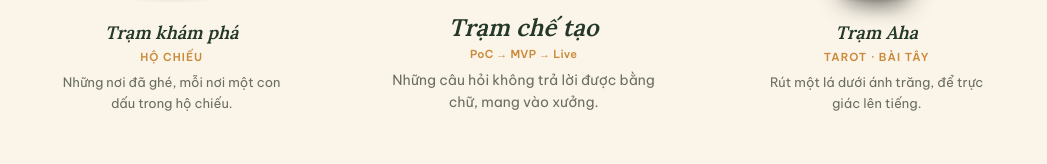
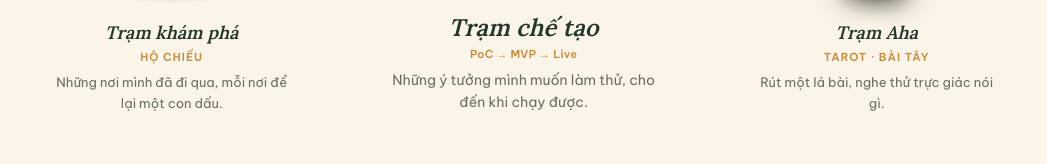
Before and after one commit to hankimthuy/mira-journey, a Next.js app: page / in a window 1280 px wide. Shown: the part 1074-1238 px from the top of the page, without its empty margins (116-1163 px from the left). Built offline with nearby package versions, Linux system fonts and the light colour scheme; no server answers; the database is empty.

Commit message:
Rewrite homepage station descriptions in a more natural voice
Co-Authored-By: Claude Opus 5.5 <noreply@anthropic.com>
Claude-Session: https://claude.ai/code/session_01XHeGJhoEZPS4ZkF6YX1wxX

```diff
--- a/app/aha/page.tsx
+++ b/app/aha/page.tsx
@@ -3,7 +3,7 @@ import CardStation from "@/components/CardStation";
 
 export const metadata: Metadata = {
   title: "Trạm Aha",
-  description: "Dưới ánh trăng, rút một lá tarot hay bài tây và để trực giác lên tiếng.",
+  description: "Rút một lá tarot hay bài tây, nghe thử trực giác nói gì.",
 };
 
 // Fixed star field: positions come from a tiny seeded generator, so the
--- a/components/StationCards.tsx
+++ b/components/StationCards.tsx
@@ -99,7 +99,7 @@ export default function StationCards({ places }: { places: Place[] }) {
             }
             name={exploreStation.name}
             meta={stamped.length > 0 ? `${stamped.length} con dấu` : "Hộ chiếu"}
-            description="Những nơi đã ghé, mỗi nơi một con dấu trong hộ chiếu."
+            description="Những nơi mình đã đi qua, mỗi nơi để lại một con dấu."
           />
         </Link>
       </li>
@@ -114,7 +114,7 @@ export default function StationCards({ places }: { places: Place[] }) {
             object={<GrowingPots width={190} />}
             name="Trạm chế tạo"
             meta={<span className="normal-case tracking-wide">PoC → MVP → Live</span>}
-            description="Những câu hỏi không trả lời được bằng chữ, mang vào xưởng."
+            description="Những ý tưởng mình muốn làm thử, cho đến khi chạy được."
           />
         </Link>
       </li>
@@ -137,7 +137,7 @@ export default function StationCards({ places }: { places: Place[] }) {
             }
             name="Trạm Aha"
             meta="Tarot · Bài tây"
-            description="Rút một lá dưới ánh trăng, để trực giác lên tiếng."
+            description="Rút một lá bài, nghe thử trực giác nói gì."
           />
         </Link>
       </li>
```
